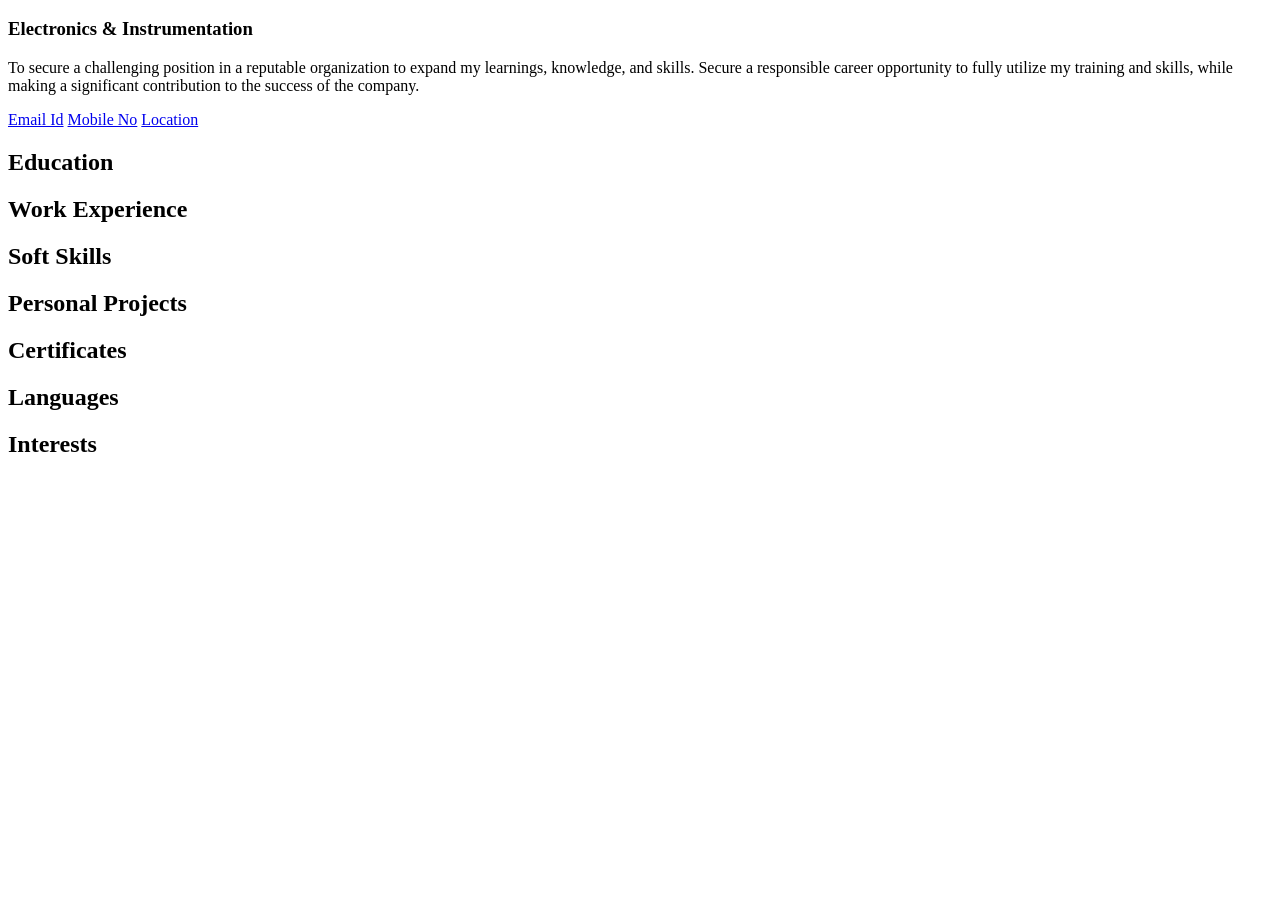
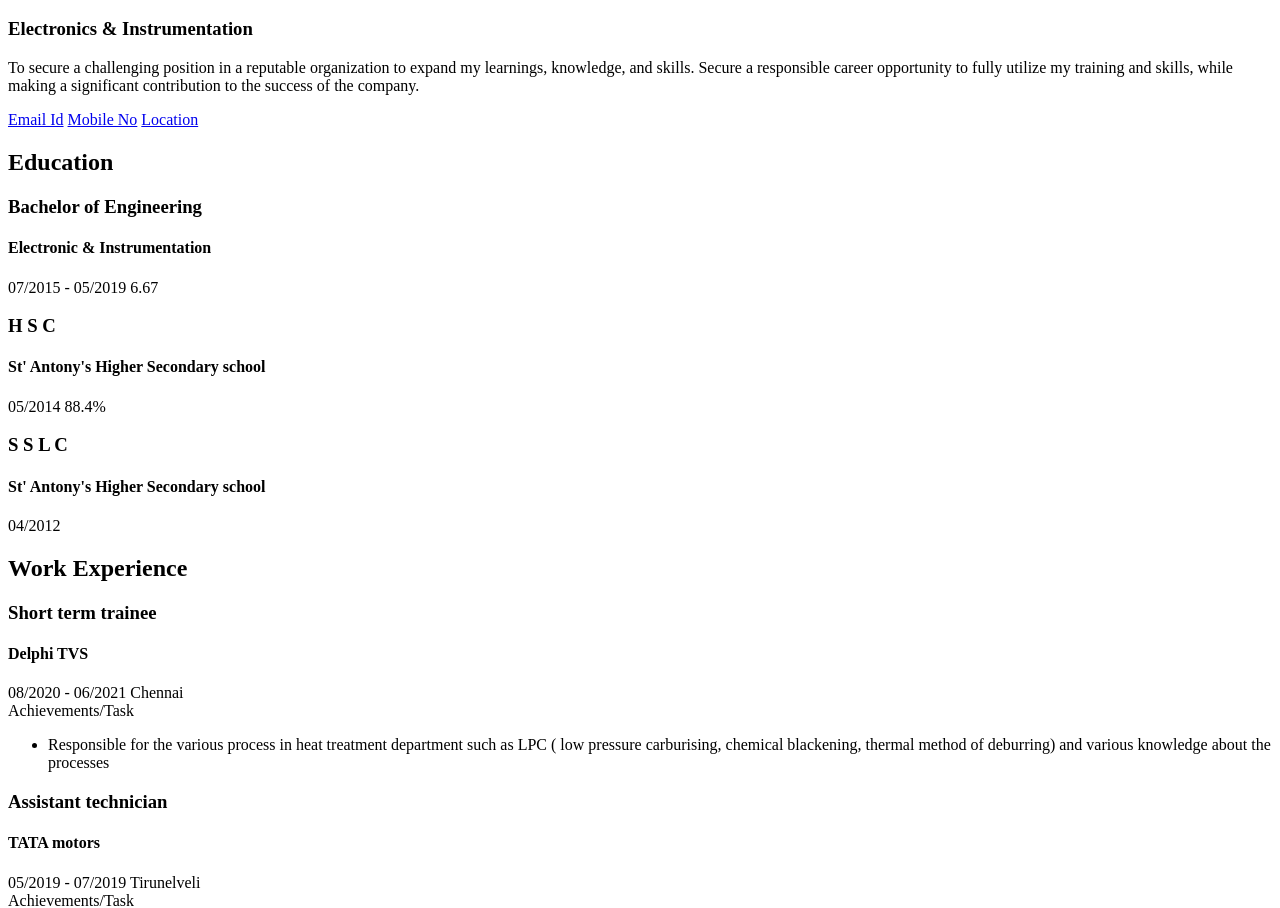
Before and after one commit to prawin10/personal-portfolio1, a website: page index.html in a window 1280 px wide. Shown: the part 48-956 px from the top of the page. Before the commit the page ends 800 px from the top, so only its background shows below. Drawn offline with Linux system fonts and the light colour scheme.

Commit message:
add index.html

```diff
--- a/index.html
+++ b/index.html
@@ -7,7 +7,7 @@
     <h1> Praveen Nagaraj</h1>
     <h3>Electronics & Instrumentation</h3>
     <p>To secure a challenging position in a reputable organization to expand my learnings, knowledge, and skills.
-Secure a responsible career opportunity to fully utilize my training and skills, while making a significant contribution to the success of the company.</p>
+        Secure a responsible career opportunity to fully utilize my training and skills, while making a significant contribution to the success of the company.</p>
 </div>
 <div id="contact">
     <a href="prawinaga10@gmail.com" target="_blank">Email Id</a>
@@ -19,13 +19,71 @@ Secure a responsible career opportunity to fully utilize my training and skills,
     <div id="left">
         <div class="content-box">
             <h2>Education</h2>
+            <div class="content-box-details">
+                <div class="content-box-detail">
+                    <h3>Bachelor of Engineering </h3>
+                    <h4>Electronic & Instrumentation</h4>
+                   <div>
+                        <span class="highlight-text-1">07/2015 - 05/2019</span>
+                        <span class="highlight-text-1">6.67</span>
+                  </div>
+                </div>
+                <div class="content-box-detail">
+                    <h3>H S C </h3>
+                    <h4>St' Antony's Higher Secondary school</h4>
+                    <div>
+                        <span class="highlight-text-1">05/2014</span>
+                        <span class="highlight-text-1">88.4%</span>
+						</div>
+                </div>
+                <div class="content-box-detail">
+                    <h3>S S L C </h3>
+                    <h4>St' Antony's Higher Secondary school</h4>
+                    <div>
+                        <span class="highlight-text-1">04/2012</span>
+						</div>
+                    </div>
+                </div>
+            </div>
+             <div class="content-box">
+                <h2>Work Experience</h2>
+                <div class= "content-box-details">
+                    <div class="content-box-detail">
+                    <h3>Short term trainee </h3>
+                    <h4>Delphi TVS </h4>
+                    <div>
+                        <span class="highlight-text-2">08/2020 - 06/2021</span>
+                        <span class="highlight-text-2">Chennai</span>
+                    </div>
+                    <div>
+                        <span class="highlight-text-2">Achievements/Task</span>
+                    </div>
+                 <ul>
+                     <li>Responsible for the various process in heat treatment department such as LPC ( low pressure carburising, chemical blackening, thermal method of deburring) and various knowledge about the processes</li>
+                 </ul>
+
         </div>
-        <div class="content-box">
-            <h2>Work Experience</h2>
-        </div>
+            <div class="content-box-detail">
+                <h3>Assistant technician  </h3>
+                <h4>TATA motors </h4>
+                <div>
+                    <span class="highlight-text-2">05/2019 - 07/2019</span>
+                    <span class="highlight-text-2">Tirunelveli</span>
+                </div>
+                <div>
+                    <span class="highlight-text-1">Achievements/Task</span>
+                 </div>
+                  <ul>
+                      <li>General services, problem identiﬁcation and engine assembly for LMV commercial vehicles with senior technician</li>
+                  </ul>
+
+    </div>
+    </div>
+    </div>
     </div>
     <div id="right">
         <div class="content-box">
+            <span class="highlight-text-1">90.4%</span>
             <h2>Soft Skills</h2>
         </div>
         <div class="content-box">
@@ -40,13 +98,13 @@ Secure a responsible career opportunity to fully utilize my training and skills,
         <div class="content-box">
             <h2>Interests</h2>
         </div>
-    </div>
-</div>
 
 
 
 
 
+</div>
+</div>
 
 </body>
 </html>
```
